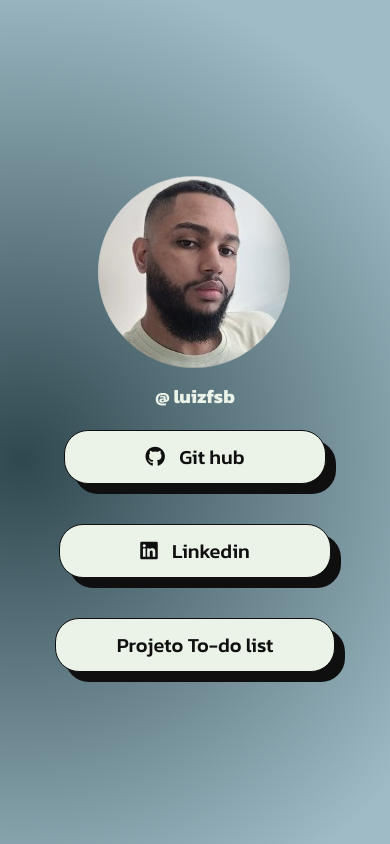
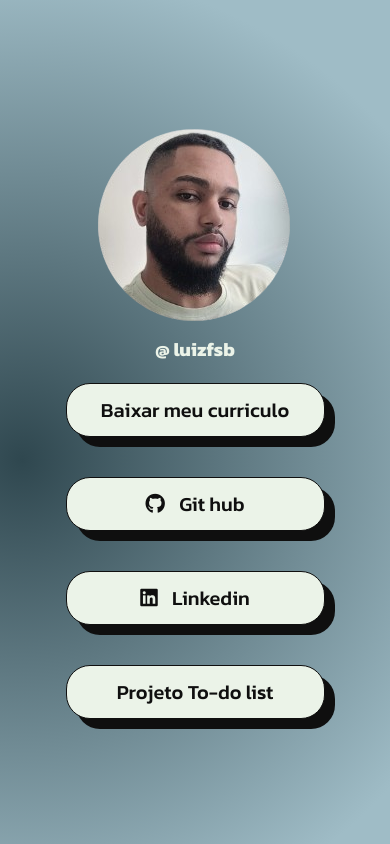
Before and after one commit to luizfsb/luizfsb-links, a plain HTML site: page index.html in a window 390 px wide. Drawn offline with Linux system fonts and the light colour scheme.

Commit message:
Inserindo o link do CV

```diff
--- a/index.html
+++ b/index.html
@@ -24,6 +24,11 @@
             </div>
             <ul class="lista-container">
                 <li class="item-lista">
+                    <a class="item-link curriculo" href="https://drive.google.com/file/d/1DsI5gDeLCwXBfO7D2XOb0fb1zQ3hK8OB/view">
+                        Baixar meu curriculo
+                    </a>
+                </li>
+                <li class="item-lista">
                     <a class="item-link github" href="https://github.com/luizfsb">
                         <i class="fa-brands fa-github icone"></i>Git hub
                     </a>
--- a/style.css
+++ b/style.css
@@ -63,16 +63,9 @@ body {
     box-shadow: 10px 10px var(--preto);
     color: var(--preto);
     cursor: pointer;
-}
-
-
-.lista-container .github,
-.linkedin {
-    padding: 0 6.3rem;
-}
-
-.lista-container .projeto {
-    padding: 0 5.1rem;
+    width: 280px;
+    display: flex;
+    justify-content: center;
 }
 
 .icone {
@@ -82,12 +75,7 @@ body {
 /* Responsividade para celular */
 
 @media screen and (max-width: 767px){
-    .lista-container .github,
-.linkedin {
-    padding: 0 4rem;
+    .lista-container .item-lista {
+        width: 225px;
+    }
 }
-
-.lista-container .projeto {
-    padding: 0 2.8rem;
-}
-}
```
